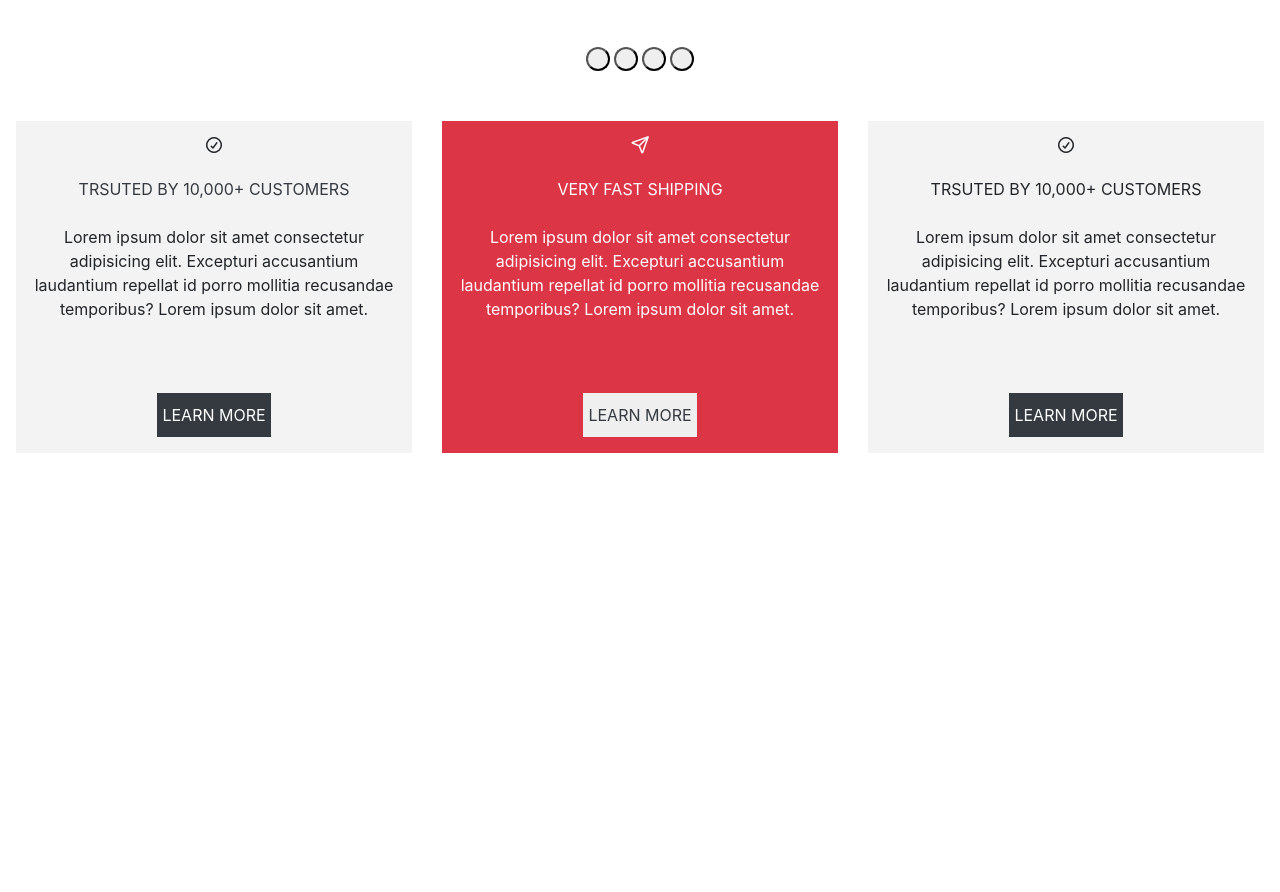
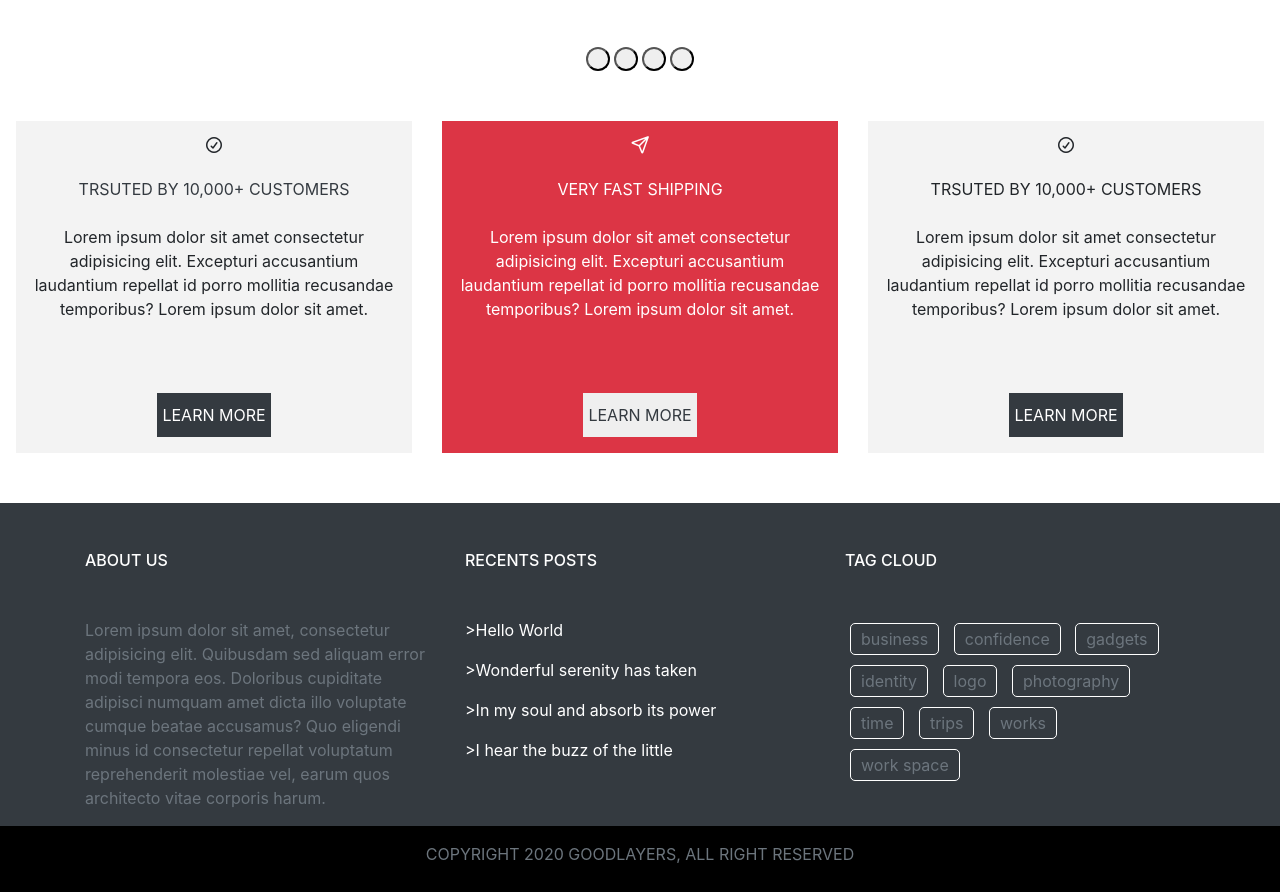
Before and after one commit to OsumanSenin/cs_emporium_js, a plain HTML site: page index.html in a window 1280 px wide. Shown: the part 3418-4310 px from the top of the page. Before the commit the page ends 3871 px from the top, so only its background shows below. Drawn offline with Linux system fonts and the light colour scheme.

Commit message:
finish all html sass

```diff
--- a/index.html
+++ b/index.html
@@ -365,6 +365,57 @@
 
                 <!-- debut du footer -->
 
+                <footer class="bg-dark">
+                    <div class="container pt-5">
+                    <div class="row">
+                        <div class="col-4">
+
+                            <h6 class="text-white text-uppercase mb-5">About us</h6 >
+                                <div class="text-secondary">
+                            <p>Lorem ipsum dolor sit amet, consectetur adipisicing elit. Quibusdam sed aliquam error modi tempora eos. Doloribus cupiditate adipisci numquam amet dicta illo voluptate cumque beatae accusamus? Quo eligendi minus id consectetur repellat voluptatum reprehenderit molestiae vel, earum quos architecto vitae corporis harum.</p>
+                        </div>
+                        </div>
+                        <div class="col-4">
+                            <h6 class="text-white text-uppercase mb-5">Recents posts</h6>
+                            <div class="text-white">
+                                <p>>Hello World</p>
+                                <p>>Wonderful serenity has taken</p>
+                                <p>>In my soul and absorb its power</p>
+                                <p>>I hear the buzz of the little</p>
+                            </div>
+                        </div>
+                        <div class="col-4">
+                            <h6 class="text-white text-uppercase mb-5">tag cloud</h6>
+                            <div>
+                                <button class="bg-dark text-secondary">business</button>
+                                <button class="bg-dark text-secondary">confidence</button>
+                                <button class="bg-dark text-secondary">gadgets</button>
+                            </div>
+                            <div>
+                                <button class="bg-dark text-secondary">identity</button>
+                                <button class="bg-dark text-secondary">logo</button>
+                                <button class="bg-dark text-secondary">photography</button>
+                            </div>
+                            <div>
+                                <button class="bg-dark text-secondary">time</button>
+                                <button class="bg-dark text-secondary">trips</button>
+                                <button class="bg-dark text-secondary">works</button>
+                            </div>
+                            <div>
+                                <button class="bg-dark text-secondary"> work space</button>
+                            </div>
+                        </div>
+                    </div>
+                </div>
+
+                <div class="last">
+                    <p class="text-center text-uppercase text-secondary pt-3">
+                        copyright 2020 goodlayers, all right reserved
+                    </p>
+                </div>
+
+                </footer>
+
     <!-- script JavaScript -->
 
     <script src="./public/js/main.js"></script>
--- a/src/sass/style.sass
+++ b/src/sass/style.sass
@@ -121,6 +121,7 @@ section
 
 
     &:nth-of-type(6)
+        padding-bottom: 50px
         .row
             .num1
                 background-color: #f3f3f3
@@ -131,3 +132,17 @@ section
             button
                 border: none
                 padding: 10px 5px
+
+
+                //footer
+
+footer
+    button
+        border: 1px solid white
+        margin: 5px
+        border-radius: 5px
+        padding: 3px 10px
+
+    .last
+        background-color: black
+        padding-bottom: 10px
```
Also changed, not shown: public/css/style.css, 1 other file.
